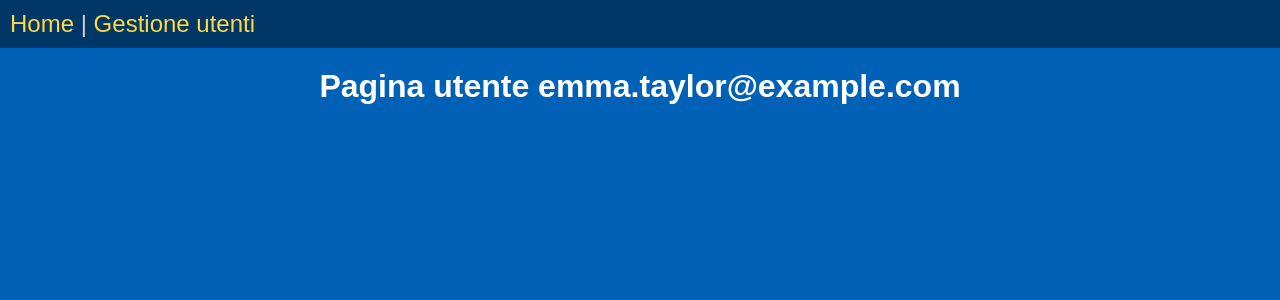
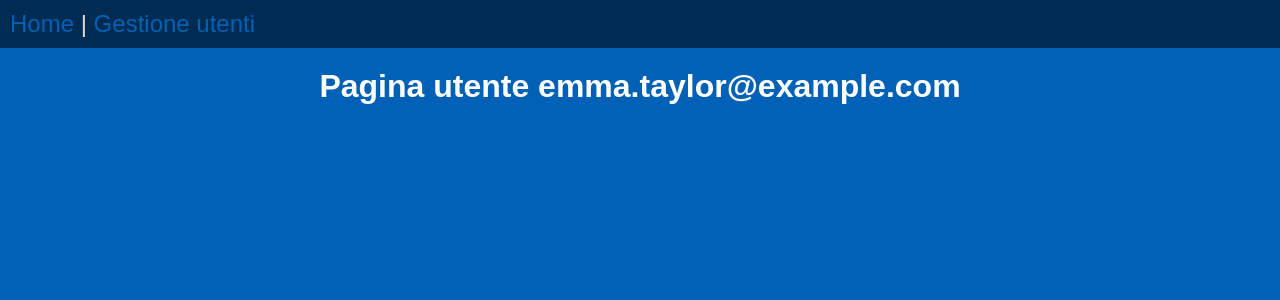
Before and after one commit to dropletzz/24-25_5F, a PHP site: page /utente.php?id=8 in a window 1280 px wide. Shown: the top 300 px of the page. Run offline with PHP 8.4, Linux system fonts and the light colour scheme; data comes from the database, SQL or seed files in the repository.

Commit message:
usato css var per gestire i colori

```diff
--- a/web/public/social-admin-panel/style.css
+++ b/web/public/social-admin-panel/style.css
@@ -1,7 +1,16 @@
+
+:root {
+  --col-main: #0061b6;
+  --col-main-dark: #002b53;
+  --col-main-light: #BFEFFF;
+  --col-alt: #FFD740;
+  --col-light-gray: #DDD;
+  --col-gray: #373737;
+}
 
 body {
   font-family: Arial, sans-serif;
-  background-color: #0061b6;
+  background-color: var(--col-main);
   margin: 0px;
 }
 
@@ -9,15 +18,15 @@ nav {
   margin: 0px;
   padding: 10px;
   font-size: 24px;
-  background-color: #013767;
-  color: #d1d1d1;
+  background-color: var(--col-main-dark);
+  color: var(--col-light-gray);
 }
 nav a {
-  color: #FFD740;
+  color: var(--col-main);
   text-decoration: none;
 }
 nav a:visited {
-  color: #FFD740;
+  color: var(--col-alt);
 }
 
 .titolo {
```
Also changed, not shown: other parts of web/public/social-admin-panel/style.css (+26 -21 lines).
